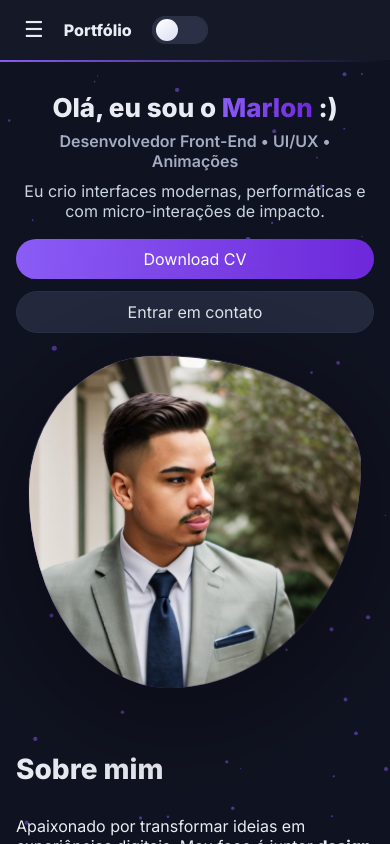
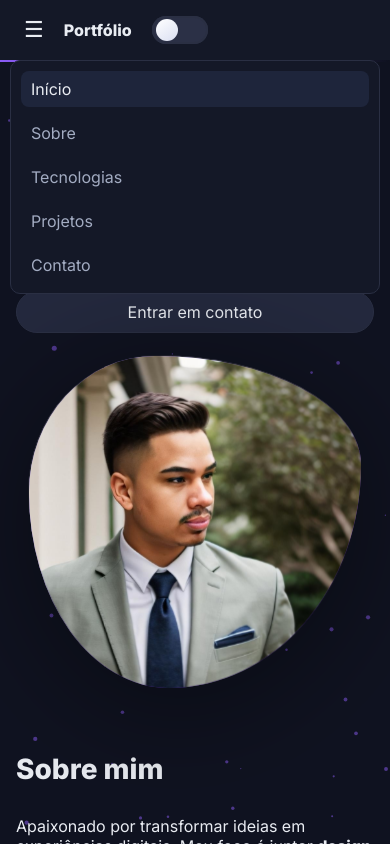
Before and after one commit to DevMarlon97/portfolio-dev, a plain HTML site: page index.html in a window 390 px wide. Both pictures are taken after a click on the button "Abrir menu". Drawn offline with nearby package versions, Linux system fonts and the light colour scheme.

Commit message:
Update style.css

```diff
--- a/style.css
+++ b/style.css
@@ -250,3 +250,17 @@ h2{ font-size: clamp(20px, 2.4vw, 28px) }
 @media (max-width:480px){
   .cta .btn{ width:100%; justify-content:center }
 }
+
+@media (max-width: 768px){
+  .nav{
+    display:none;
+    position:absolute; top:60px; right:10px; left:10px;
+    flex-direction:column; gap:8px;
+    background:var(--card); border:1px solid var(--line);
+    border-radius:10px; padding:10px; z-index:30;
+  }
+  /* Abre se a classe open estiver no próprio nav */
+  #nav.open{ display:flex; }
+  /* ...ou se a classe open estiver na topbar (modo antigo) */
+  .topbar.open .nav{ display:flex; }
+}
```
